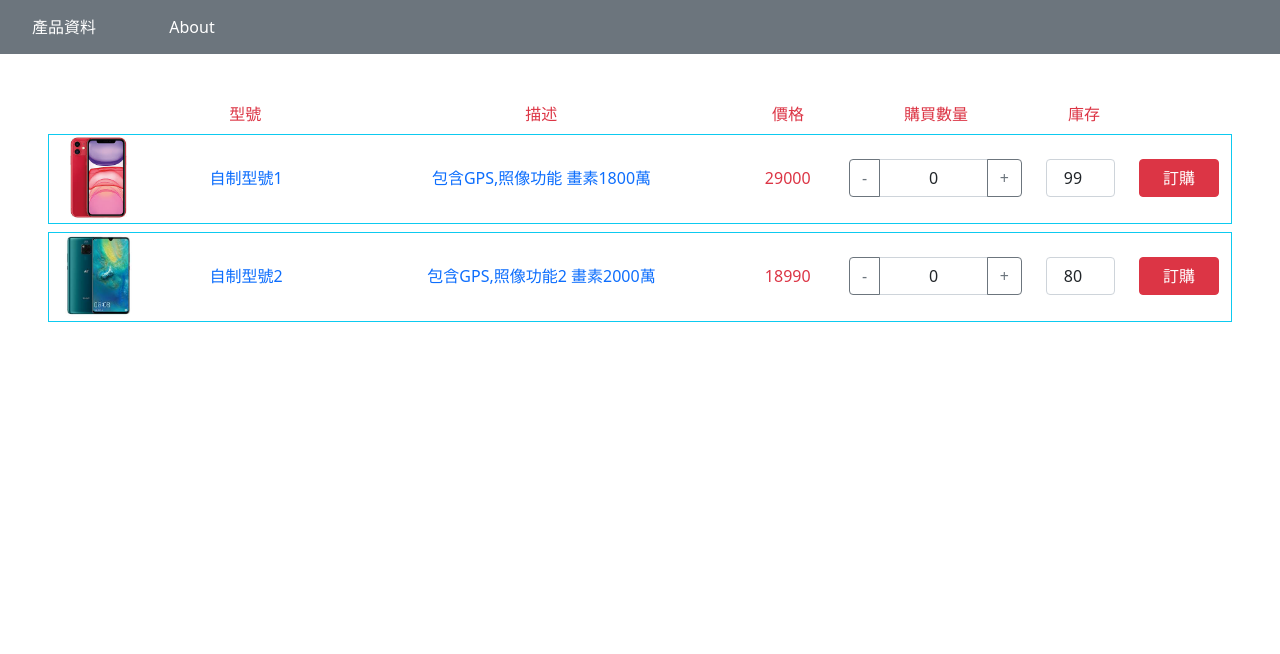
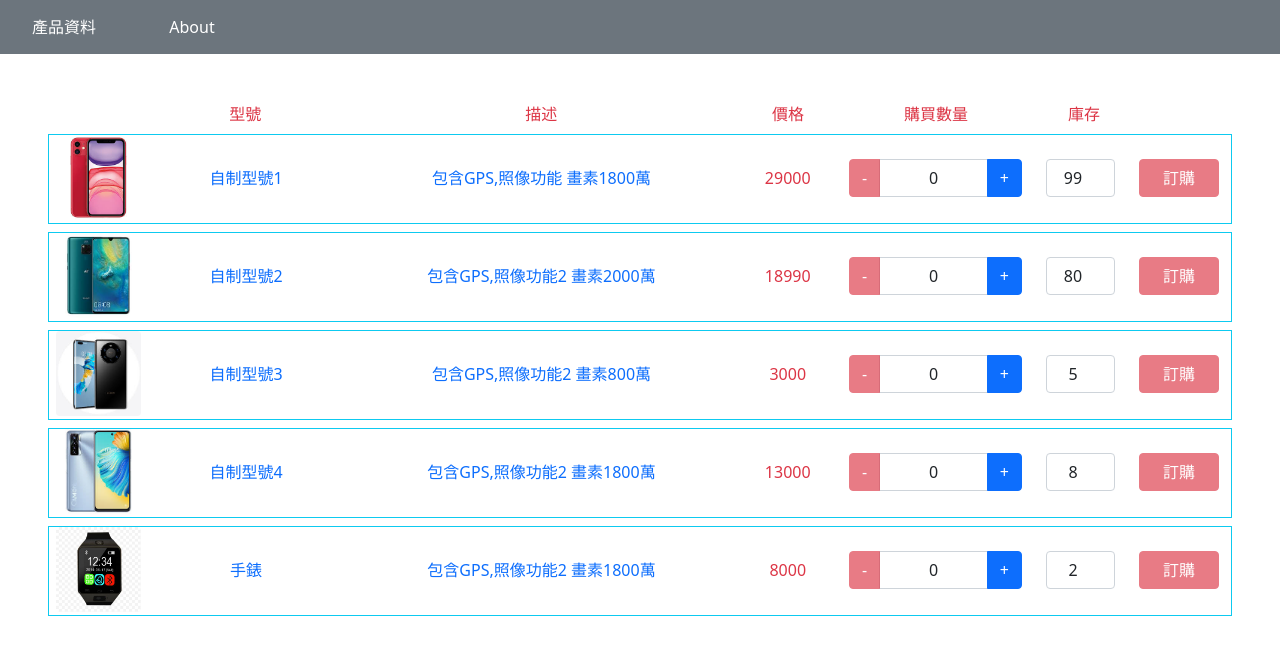
Before and after one commit to kinwang6632/shoping, a Vue app: page / in a window 1280 px wide. Shown: the top 654 px of the page. Built offline with nearby package versions, Linux system fonts and the light colour scheme.

Commit message:
shopping button ok

```diff
--- a/src/components/NavShoping.vue
+++ b/src/components/NavShoping.vue
@@ -77,21 +77,23 @@
           >
             <div class="input-group">
               <button
-                class="btn btn-outline-secondary"
+                class="btn btn-danger"
                 type="button"
-
+                :disabled="dataQuantity[index] === 0 || !dataQuantity[index]"
+                @click="calQuantity(index,0,'-')"
               >
                 -
               </button>
               <input
                 class="form-control text-center bg-white"
                 disabled="disabled"
-                value="0"
+                :value="dataQuantity[index]? dataQuantity[index]:0"
               />
               <button
-                class="btn btn-outline-secondary"
+                class="btn  btn-primary text-white"
                 type="button"
-                @click="addQuantityh(0,data.maxQuantity)"
+                :disabled="dataQuantity[index] >= data.maxQuantity "
+                @click="calQuantity(index,data.maxQuantity,'+')"
               >
                 +
               </button>
@@ -106,7 +108,7 @@
             />
           </div>
           <div class="col d-flex justify-content-center align-items-center">
-            <button type="button" class="btn btn-danger" style="width: 80px">
+            <button type="button" @click="orderClick(index)" class="btn btn-danger" :disabled="!dataQuantity[index] || dataQuantity[index] === 0" style="width: 80px">
               訂購
             </button>
           </div>
@@ -122,7 +124,7 @@ export default {
     return {
       dtnumber: 1,
       dataList: this.$store.state.products.dataList,
-      imgp: require("../jpg/images.jpg"),
+      dataQuantity: [],
     };
   },
 
@@ -130,10 +132,23 @@ export default {
     getImage(path) {
       return path;
     },
-    addQuantityh(value,max) {
-      if(value<max) {
-        return value+=1
+    calQuantity(index,max,flag) {
+      if (!this.dataQuantity[index]) {this.dataQuantity[index] = 0}
+      if (flag === '+') {
+        if(this.dataQuantity[index]<max) {
+          this.dataQuantity[index] +=1
+        }
+      } else {
+        if (this.dataQuantity[index] > max) {
+          this.dataQuantity[index] -=1
+        }
       }
+    },
+    orderClick(index) {
+      let q = 0;
+      q = this.dataList[index].maxQuantity - this.dataQuantity[index]
+      this.dataList[index].maxQuantity = q
+      this.dataQuantity[index] = 0
     }
   },
   //   getImage(path) {
--- a/src/product/dataList.json
+++ b/src/product/dataList.json
@@ -13,6 +13,27 @@
             "description":"包含GPS,照像功能2 畫素2000萬",
             "price":18990.00,
             "maxQuantity":80
+        },
+        {
+            "imgPath":"images3.jpg",
+            "model":"自制型號3",
+            "description":"包含GPS,照像功能2 畫素800萬",
+            "price":3000.00,
+            "maxQuantity":5
+        },
+        {
+            "imgPath":"images4.jpg",
+            "model":"自制型號4",
+            "description":"包含GPS,照像功能2 畫素1800萬",
+            "price":13000.00,
+            "maxQuantity":8
+        },
+        {
+            "imgPath":"mobile-phone.jpg",
+            "model":"手錶",
+            "description":"包含GPS,照像功能2 畫素1800萬",
+            "price":8000.00,
+            "maxQuantity":2
         }
     ]
 }
```
Also changed, not shown: src/jpg/mobile-phone.jpg (renamed from src/jpg/mobile-phone-watch-portable-communications-device-electronic-strap.jpg).
